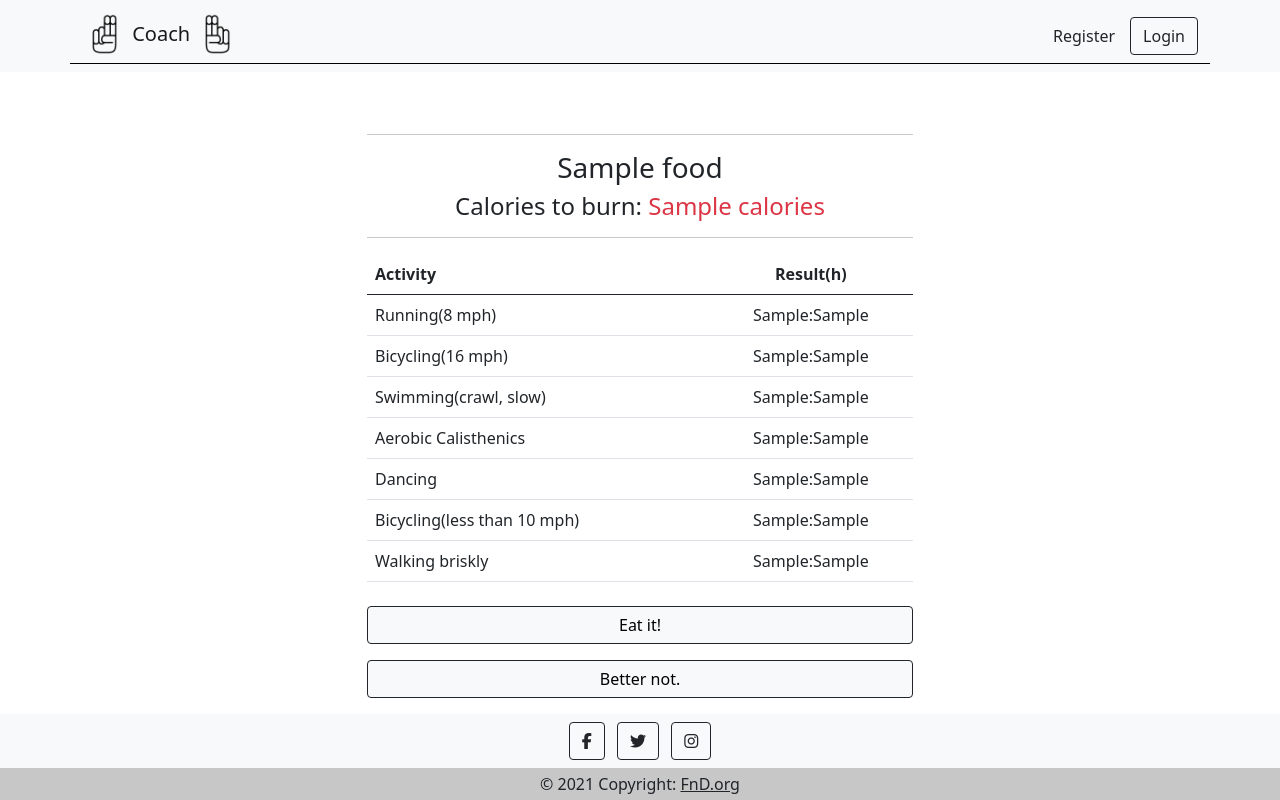
After one commit to josshartmann/Capstone, a Django app: template capstone/templates/capstone/results.html in a window 1280 px wide. The commit adds this page. Run offline with Django 3.2, Linux system fonts and the light colour scheme; the template is opened without the code that fills it: most values are stand-ins (such as "Sample title", 1, 10 or a date in 2020); some libraries are stand-ins or nearby versions.

Commit message:
shoud-i-eat.html update
Decided to go with python instead of JS for this one.

```diff
--- a/capstone/static/capstone/capstone.js
+++ b/capstone/static/capstone/capstone.js
@@ -33,20 +33,3 @@ function showRegister(){
         login.style.display = "none";
     }
 }
-
-function results(){
-    var calculator = document.getElementById("calculator");
-    var calcResults = document.getElementById("calc-results");
-
-    var food = document.getElementById("food").value;
-    var calories = document.getElementById("calories").value;
-    var weight = document.getElementById("weight").value;
-
-    if (calculator.style.display === "none") {
-        calculator.style.display = "block";
-        calcResults.style.display = "none";
-    } else {
-        calculator.style.display = "none";
-        calcResults.style.display = "block";
-    }
-}
--- a/capstone/templates/capstone/layout.html
+++ b/capstone/templates/capstone/layout.html
@@ -39,7 +39,7 @@
                         {% if user.is_authenticated %}
                             <li class="nav-item"><a href="{% url 'home' %}" class="nav-link">Home</a></li>
                             <li class="nav-item"><a href="{% url 'shouldIEat' %}" class="nav-link">Should I Eat?</a></li>
-                            <li class="nav-item"><a href="" class="nav-link">Workout Generator</a></li>
+                            <li class="nav-item"><a href="#" class="nav-link">Workout Generator</a></li>
                             <li class="nav-item"><a href="{% url 'logout' %}" class="btn btn-outline-dark ml-3">Logout</a></li>
                         {% else %}
                             <li class="nav-item"><button class="btn button-margin" onclick="showRegister()">Register</button></li>
--- /dev/null
+++ b/capstone/templates/capstone/results.html
@@ -0,0 +1,65 @@
+{% extends 'capstone/layout.html' %}
+{% load static %}
+{% block body %}
+{% block script %}
+    <script src="{% static 'capstone/capstone.js' %}"></script>
+{% endblock %}
+    <section id="calc-results"">
+        <div class="container" style="height: 84vh">
+            <div class="row h-100 justify-content-center">
+                <div class="col-6 my-auto">
+                <hr>
+                <h3 style="text-align: center;"><span name="food1">{{ food }}</span></h3>
+                <h4 style="text-align: center;">Calories to burn: <span class="text-danger" name="calories1">{{ calories }}</span></h4>
+                <hr>
+                    <table class="table table-responsive" >
+                        <thead>
+                        <tr>
+                            <th>Activity</th>
+                            <th style="text-align:center;">Result(h)</th>
+                        </tr>
+                        </thead>
+                        <tbody>
+                        <tr>
+                            <td>Running(8 mph)</td>
+                            <td style="text-align:center;" id="running">{{ hours.0 }}:{{ minutes.0 }}</td>
+                        </tr>
+                        <tr>
+                            <td>Bicycling(16 mph)</td>
+                            <td style="text-align:center;" id="bicycling16">{{ hours.1 }}:{{ minutes.1 }}</td>
+                        </tr>
+                        <tr>
+                            <td>Swimming(crawl, slow)</td>
+                            <td style="text-align:center;" id="swimming">{{ hours.2 }}:{{ minutes.2 }}</td>
+                        </tr>
+                        <tr>
+                            <td>Aerobic Calisthenics</td>
+                            <td style="text-align:center;" id="calisthenics">{{ hours.3 }}:{{ minutes.3 }}</td>
+                        </tr>
+                        <tr>
+                            <td>Dancing</td>
+                            <td style="text-align:center;" id="dancing">{{ hours.4 }}:{{ minutes.4 }}</td>
+                        </tr>
+                        <tr>
+                            <td>Bicycling(less than 10 mph)</td>
+                            <td style="text-align:center;" id="bicycling10">{{ hours.5 }}:{{ minutes.5 }}</td>
+                        </tr>
+                        <tr>
+                            <td>Walking briskly</td>
+                            <td style="text-align:center;" id="walking">{{ hours.6 }}:{{ minutes.6 }}</td>
+                        </tr>
+                        </tbody>
+                    </table>
+                    <form action="#" class="mt-2" method="post">
+                        {% csrf_token %}
+                        <button type="submit" name="button" onclick="results()" id="eat" class="btn btn-light col-12 mt-2 border-dark">Eat it!</button>
+                    </form>
+                    <form action="{% url 'shouldIEat' %}" class="mt-2" method="post">
+                        {% csrf_token %}
+                        <button type="submit" name="button" onclick="results()" id="not" class="btn btn-light col-12 mt-2 border-dark">Better not.</button>
+                    </form>
+                </div>
+            </div>
+        </div>
+    </section>
+{% endblock %}
--- a/capstone/urls.py
+++ b/capstone/urls.py
@@ -7,5 +7,6 @@ urlpatterns = [
     path("register", views.register, name="register"),
     path("login", views.login_view, name="login"),
     path("logout", views.logout_view, name="logout"),
-    path("should-i-eat", views.shouldIEat, name="shouldIEat")
+    path("should-i-eat", views.shouldIEat, name="shouldIEat"),
+    path("results", views.results, name="results"),
 ]
```
Also changed, not shown: capstone/templates/capstone/should-i-eat.html (+7 -36 lines), capstone/views.py (+35 -1 lines), db.sqlite3.
